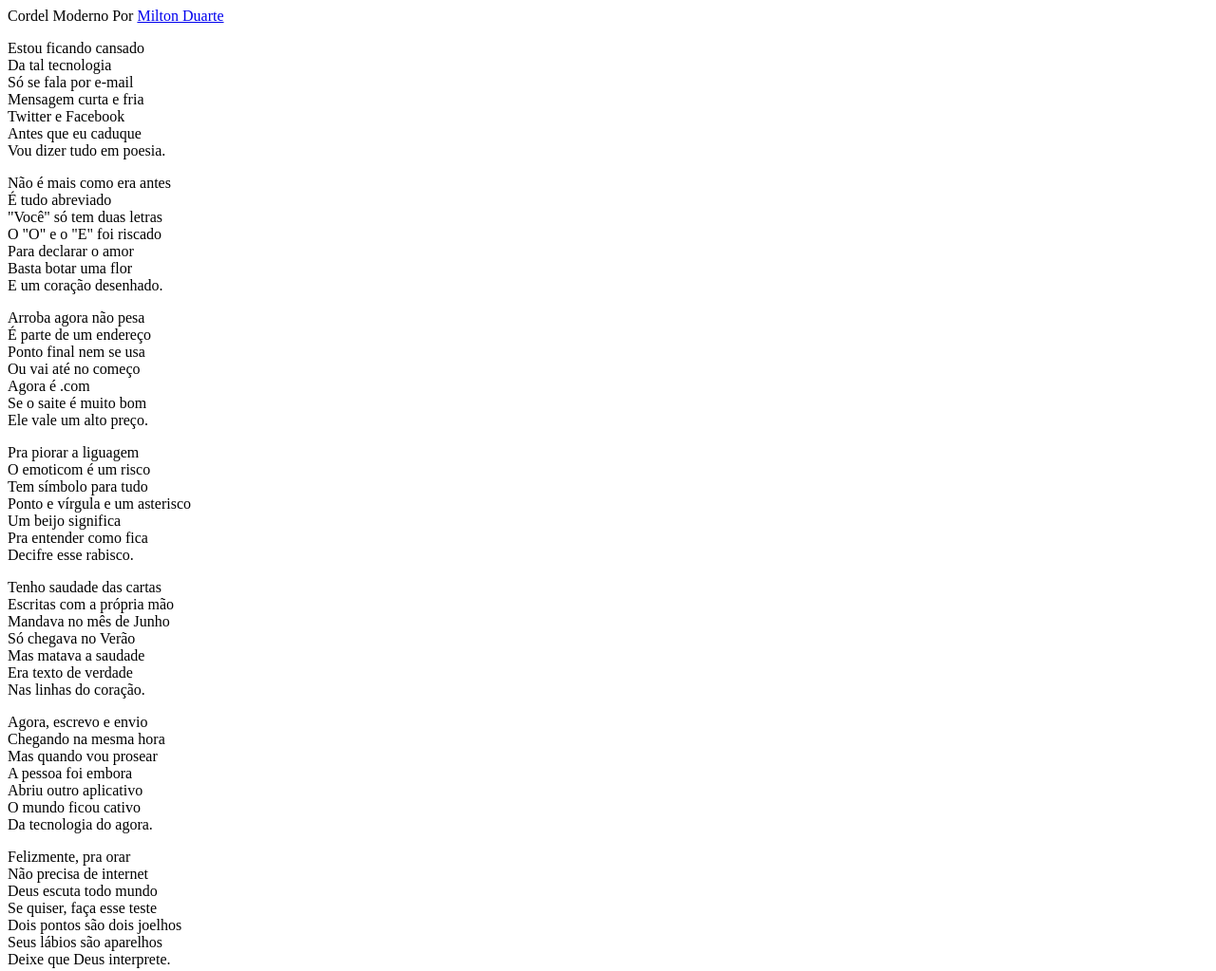
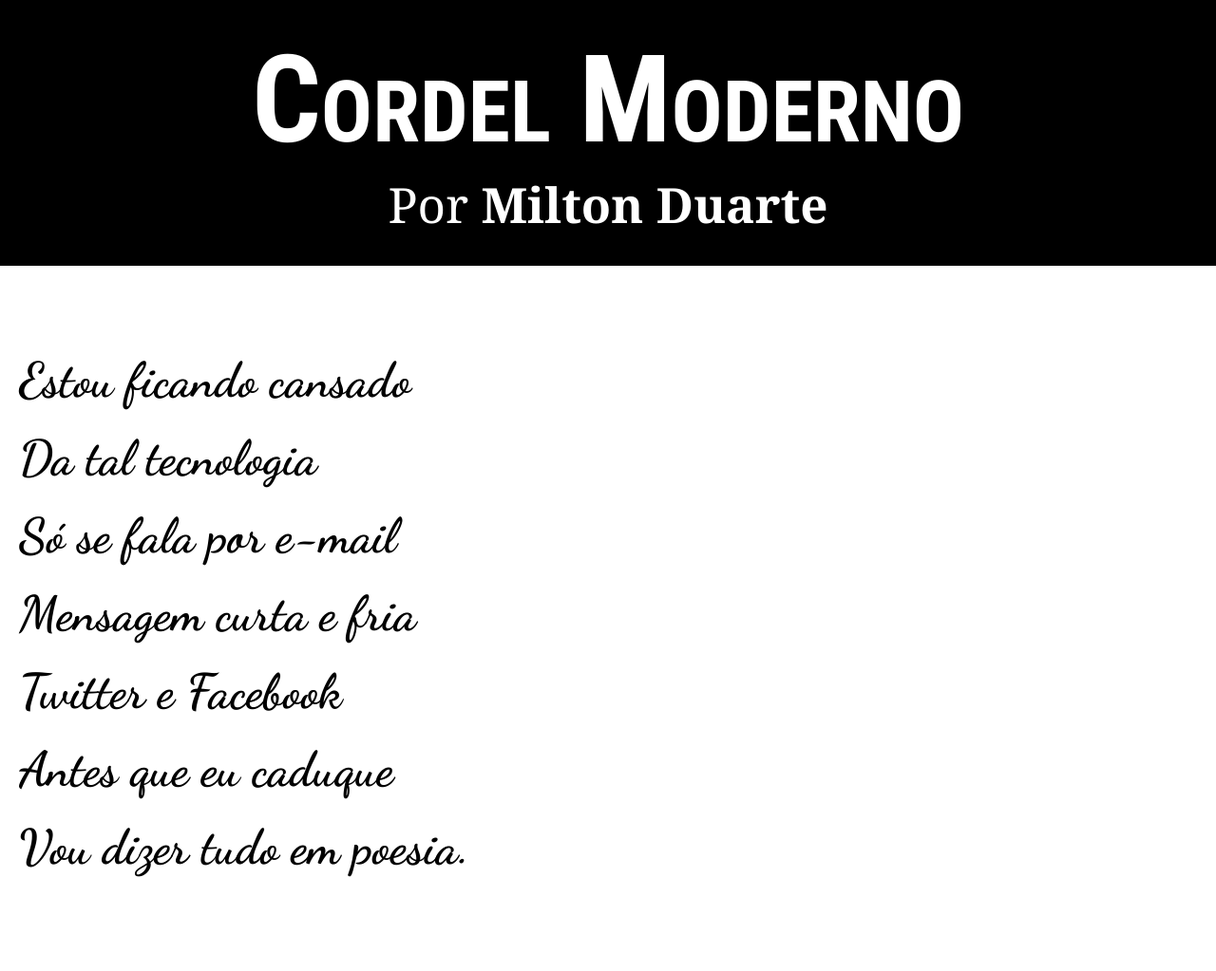
Before and after one commit to leoco3030/html-css, a plain HTML site: page desafios/d012 copy/index.html in a window 1280 px wide. Shown: the top 1023 px of the page at 95% size. Drawn offline with Linux system fonts and the light colour scheme.

Commit message:
finalizei projeto cordel

```diff
--- a/desafios/d012 copy/index.html
+++ b/desafios/d012 copy/index.html
@@ -7,12 +7,12 @@
     <link rel="stylesheet" href="style.css">
 </head>
 <body>
-    <head>
-        Cordel Moderno
-        Por <a href="https://www.recantodasletras.com.br/poesias/3186743" target="_blank" rel="external">Milton Duarte</a>
-    </head>
+    <header>
+        <h1>Cordel Moderno</h1>
+        <p>Por <a href="https://www.recantodasletras.com.br/poesias/3186743" target="_blank" rel="external">Milton Duarte</a></p>
+    </header>
     <main>
-        <section>
+        <section class="normal">
             <p>
                 Estou ficando cansado <br>
                 Da tal tecnologia <br>
@@ -24,7 +24,7 @@
             </p>
         </section>
 
-        <section>
+        <section class="image" id="image1">
             <p>
                 Não é mais como era antes <br>
                 É tudo abreviado <br>
@@ -36,7 +36,7 @@
             </p>
         </section>
 
-        <section>
+        <section class="normal">
             <p>
                 Arroba agora não pesa <br>
                 É parte de um endereço <br>
@@ -58,7 +58,7 @@
             </p>
         </section>
 
-        <section>
+        <section class="image" id="image2">
             <p>
                 Tenho saudade das cartas <br>
                 Escritas com a própria mão <br>
@@ -70,7 +70,7 @@
             </p>
         </section>
 
-        <section>
+        <section class="normal">
             <p>
                 Agora, escrevo e envio <br>
                 Chegando na mesma hora <br>
@@ -93,7 +93,7 @@
         </section>
     </main>
     <footer>
-
+        <p>Site criado por <a href="https://www.youtube.com/c/CursoemV%C3%ADdeo" target="_blank" rel=external>Gustavo Guanabara</a> para o <a href="https://www.cursoemvideo.com/" target="_blank" rel="external">CursoemVídeo</a></p>
     </footer>
 </body>
 </html>
--- a/desafios/d012 copy/style.css
+++ b/desafios/d012 copy/style.css
@@ -0,0 +1,100 @@
+@import url('https://fonts.googleapis.com/css2?family=Itim&family=Passion+One:wght@400;700;900&family=Sriracha&display=swap');
+
+@import url('https://fonts.googleapis.com/css2?family=Dancing+Script:wght@400..700&family=Itim&family=Passion+One:wght@400;700;900&family=Roboto+Condensed:ital,wght@0,100..900;1,100..900&family=Sriracha&display=swap');
+
+:root {
+    --font1: Cambria, Cochin, Georgia, Times, 'Times New Roman', serif;
+    --font2: "Dancing Script", cursive;
+    --font3: "Roboto Condensed", sans-serif;
+}
+
+* {
+    margin: 0px;
+    padding: 0px;
+}
+
+html, body {
+    background-color: rgb(54, 54, 54);
+    min-height: 100vh;
+    font-family:var(--font1);
+}
+
+header {
+    background-color: black;
+    color: white;
+    text-align: center;
+}
+
+header > h1 {
+    padding-top: 30px;
+    font-variant: small-caps;
+    font-weight: bold;
+    font-family: var(--font3);
+    font-size: 10vw;
+}
+
+header > p {
+    padding-bottom: 30px;
+    font-size: 4vw;
+}
+
+header a, footer a {
+    color: white;
+    text-decoration: none;
+    font-weight: bold;
+}
+
+header a:hover, footer a:hover {
+    color: orangered;
+    text-decoration: underline;
+}
+
+section {
+    padding-top: 10vh;
+    padding-bottom: 10vh;
+    line-height: 1.6em;
+    padding-left: 20px;
+    font-family:var(--font2);
+    font-weight: bold;
+    font-size: 4vw;
+}
+
+section > p {
+    padding-bottom: 1.4em;
+}
+
+section.normal {
+    background-color: white;
+    color: black;
+}
+
+section.image > p {
+    background-color: rgba(0, 0, 0, 0.3);
+    display: inline-block;
+    padding: 12px;
+    border-radius: 10px;
+    text-shadow: 2px 2px 0px rgba(0, 0, 0, 0.4);
+}
+
+section.image#image1 {
+    color: white;
+    background-image: url(imagens/cat-5320572_1920.jpg);
+    background-attachment: fixed;
+    background-size: cover;
+    box-shadow: inset 6px 6px 12px rgba(0, 0, 0, 0.4);
+}
+
+section.image#image2 {
+    color: white;
+    background-image: url(imagens/cat-7319589_1920.jpg);
+    background-attachment: fixed;
+    background-size: cover;
+    box-shadow: inset 6px 6px 12px rgba(0, 0, 0, 0.4);
+}
+
+footer {
+    background-color: black;
+    text-align: center;
+    color: white;
+    padding: 6px;
+}
```
